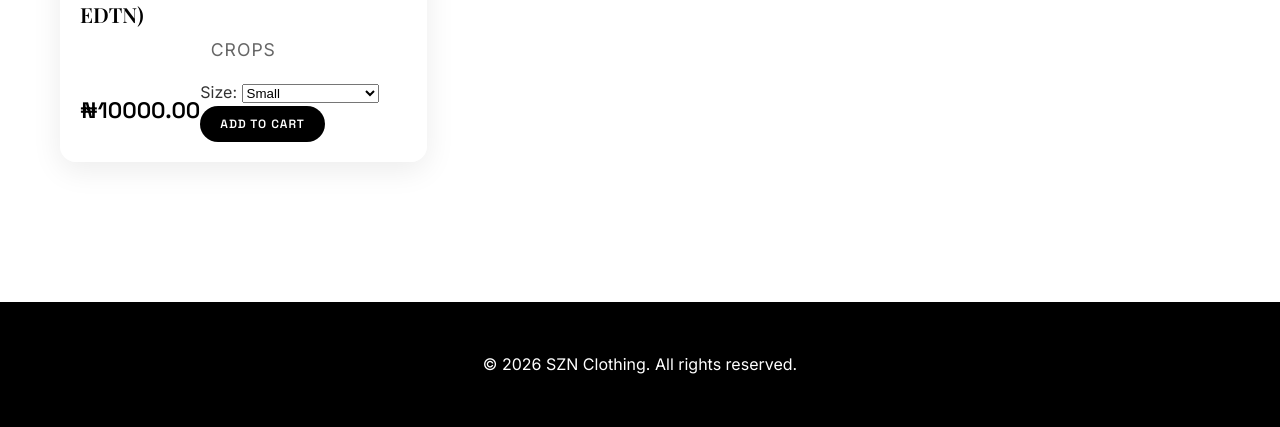
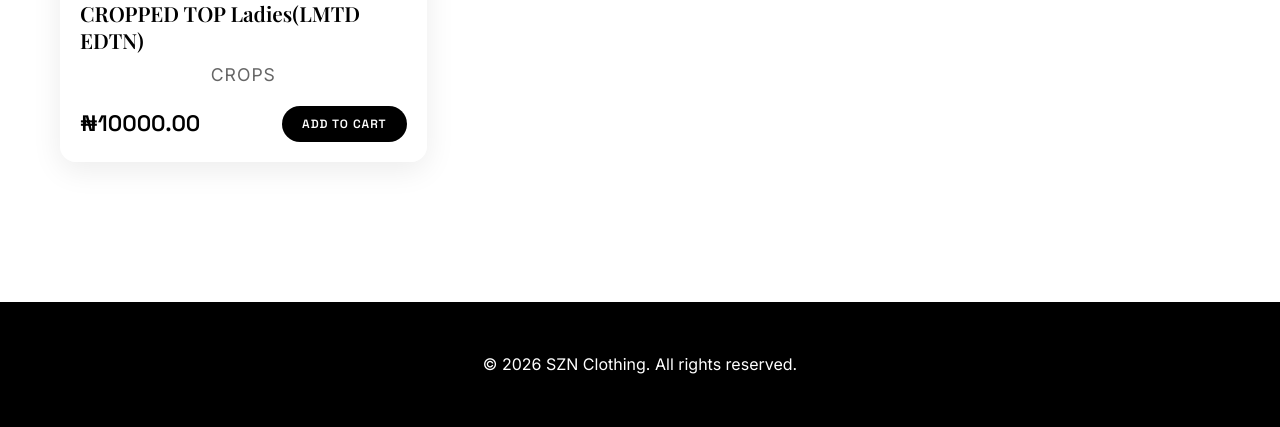
Before and after one commit to zazajo/szn_site, a Django app: page /products/ in a window 1280 px wide. Shown: the part 3059-3486 px from the top of the page. Run offline with Django 4.2, Linux system fonts and the light colour scheme; data comes from the database, SQL or seed files in the repository.

Commit message:
display issues with size edit

```diff
--- a/core/forms.py
+++ b/core/forms.py
@@ -65,9 +65,3 @@ class PaymentVerificationForm(forms.Form):
         if len(name.strip()) < 2:
             raise forms.ValidationError("Please enter your name.")
         return name.strip()
-
-class AddToCartForm(forms.Form):
-    size = forms.ChoiceField(
-        choices=[('S', 'Small'), ('M', 'Medium'), ('L', 'Large'), ('XL', 'Extra Large'), ('XXL', 'Double Extra Large')],
-        widget=forms.Select(attrs={'class': 'form-select'})
-    )
--- a/core/models.py
+++ b/core/models.py
@@ -35,7 +35,6 @@ class CartItem(models.Model):
     cart = models.ForeignKey(Cart, on_delete=models.CASCADE)
     product = models.ForeignKey(Product, on_delete=models.CASCADE)
     quantity = models.PositiveIntegerField(default=1)
-    size = models.CharField(max_length=5, choices=[('S', 'Small'), ('M', 'Medium'), ('L', 'Large'), ('XL', 'Extra Large'), ('XXL', 'Double Extra Large')], default='M')
 
     def total_price(self):
         return self.product.price * self.quantity
@@ -70,7 +69,6 @@ class OrderItem(models.Model):
     product = models.ForeignKey(Product, on_delete=models.CASCADE)
     quantity = models.PositiveIntegerField()
     price = models.DecimalField(max_digits=10, decimal_places=2)
-    size = models.CharField(max_length=5, choices=[('S', 'Small'), ('M', 'Medium'), ('L', 'Large'), ('XL', 'Extra Large'), ('XXL', 'Double Extra Large')])
 
     def total_price(self):
         return self.price * self.quantity
--- a/core/views.py
+++ b/core/views.py
@@ -11,7 +11,7 @@ from datetime import timedelta
 import random
 import string
 from .models import Order, OrderItem
-from .forms import CheckoutForm, PaymentVerificationForm, AddToCartForm
+from .forms import CheckoutForm, PaymentVerificationForm
 import threading
 from django.http import HttpResponse
 import requests
@@ -134,40 +134,23 @@ def add_to_cart(request, product_id):
 
     cart = get_cart(request)
 
-    if request.method == 'POST':
-        form = AddToCartForm(request.POST)
-        if form.is_valid():
-            size = form.cleaned_data['size']
+    cart_item, created = CartItem.objects.get_or_create(
+        cart=cart,
+        product=product,
+        defaults={'quantity': 1}
+    )
 
-            cart_item, created = CartItem.objects.get_or_create(
-                cart=cart,
-                product=product,
-                size=size,
-                defaults={'quantity': 1}
-            )
+    if not created:
+        # Item already exists in cart, increase quantity
+        if cart_item.quantity + 1 > product.stock_quantity:
+            messages.error(request, f"Only {product.stock_quantity} items of {product.name} available.")
+            return redirect('cart')
+        cart_item.quantity += 1
+        cart_item.save()
+    # Remove the else block that was deleting items!
 
-            if not created:
-                if cart_item.quantity + 1 > product.stock_quantity:
-                    messages.error(request, f"Only {product.stock_quantity} items of {product.name} available.")
-                    return redirect('cart')
-                cart_item.quantity += 1
-                cart_item.save()
-            else:
-                if cart_item.quantity > product.stock_quantity:
-                    messages.error(request, f"Only {product.stock_quantity} items of {product.name} available.")
-                    cart_item.delete()
-                    return redirect('cart')
-
-            messages.success(request, f"Added {product.name} (Size: {size}) to cart.")
-            return redirect('cart')
-    else:
-        form = AddToCartForm()
-
-    context = {
-        'product': product,
-        'form': form
-    }
-    return render(request, 'add_to_cart.html', context)
+    messages.success(request, f"Added {product.name} to cart.")
+    return redirect('cart')
 
 def remove_from_cart(request, item_id):
     cart_item = get_object_or_404(CartItem, id=item_id)
@@ -250,7 +233,7 @@ def send_order_confirmation(order, cart_items):
     """
     def send_emails():
         try:
-            items_text = "\n".join([f"- {item.product.name} (Size: {item.size}, Qty: {item.quantity}) - ₦{item.total_price()}"
+            items_text = "\n".join([f"- {item.product.name} (Qty: {item.quantity}) - ₦{item.total_price()}"
                                    for item in cart_items])
 
             # 1. Email to ADMIN
--- a/templates/cart.html
+++ b/templates/cart.html
@@ -13,7 +13,6 @@
             <div class="cart-item-details">
                 <h3 class="cart-item-name">{{ item.product.name }}</h3>
                 <p class="cart-item-price">${{ item.product.price }}</p>
-                <p class="cart-item-size">Size: {{ item.size }}</p>
 
                 <form method="post" action="{% url 'update_cart' item.id %}" class="quantity-controls">
                     {% csrf_token %}
--- a/templates/products.html
+++ b/templates/products.html
@@ -61,14 +61,6 @@
                         {% if product.in_stock %}
                         <form method="post" action="{% url 'add_to_cart' product.id %}" class="add-to-cart-form-mobile">
                             {% csrf_token %}
-                            <label for="size">Size:</label>
-                            <select name="size" id="size" class="form-select">
-                                <option value="S">Small</option>
-                                <option value="M">Medium</option>
-                                <option value="L">Large</option>
-                                <option value="XL">Extra Large</option>
-                                <option value="XXL">Double Extra Large</option>
-                            </select>
                             <button type="submit" class="add-to-cart-btn-mobile">
                                 Add to Cart
                             </button>
@@ -86,14 +78,6 @@
                     {% if product.in_stock %}
                     <form method="post" action="{% url 'add_to_cart' product.id %}" class="add-to-cart-form">
                         {% csrf_token %}
-                        <label for="size">Size:</label>
-                        <select name="size" id="size" class="form-select">
-                            <option value="S">Small</option>
-                            <option value="M">Medium</option>
-                            <option value="L">Large</option>
-                            <option value="XL">Extra Large</option>
-                            <option value="XXL">Double Extra Large</option>
-                        </select>
                         <button type="submit" class="add-to-cart-btn-modern">
                             <span>Add to Cart</span>
                             <span class="price-tag">₦{{ product.price }}</span>
```
